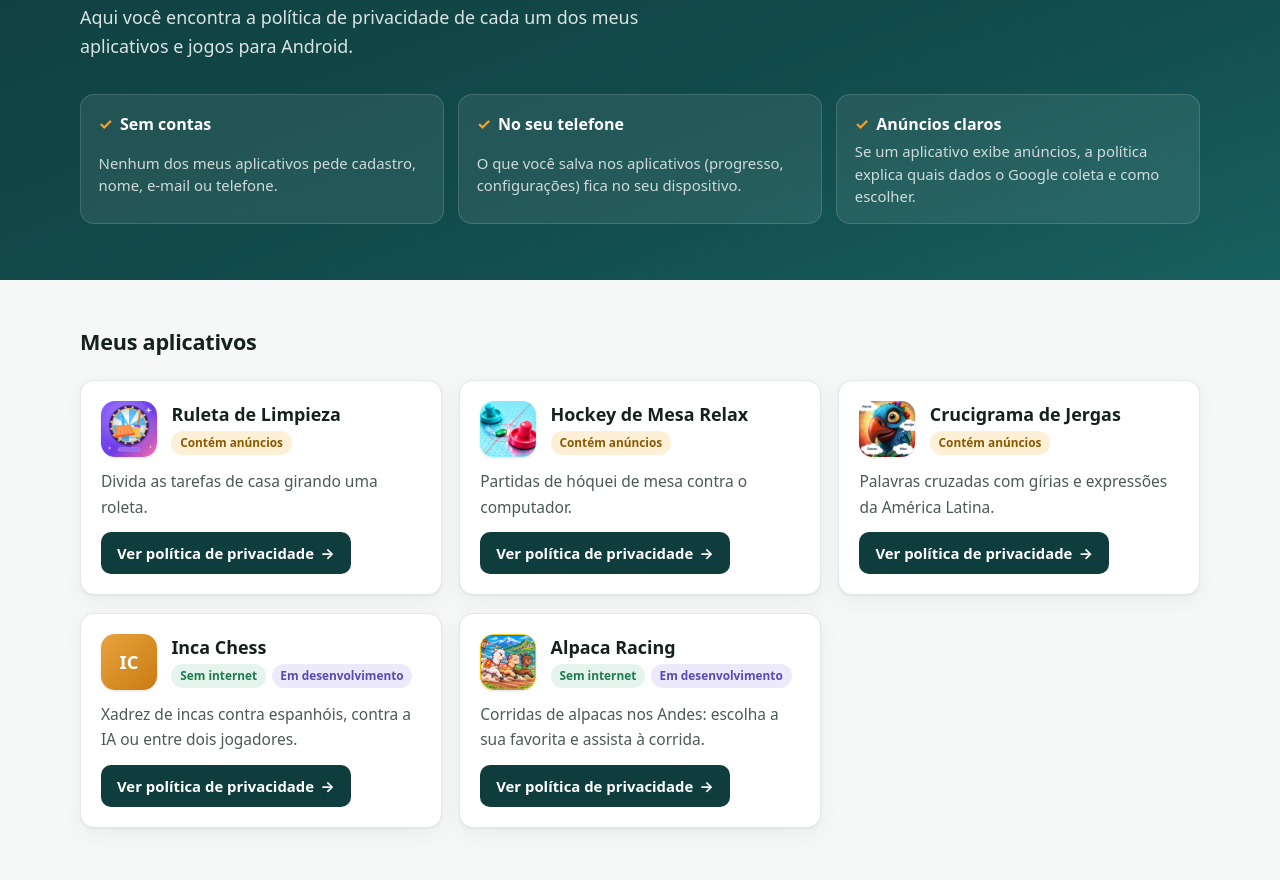
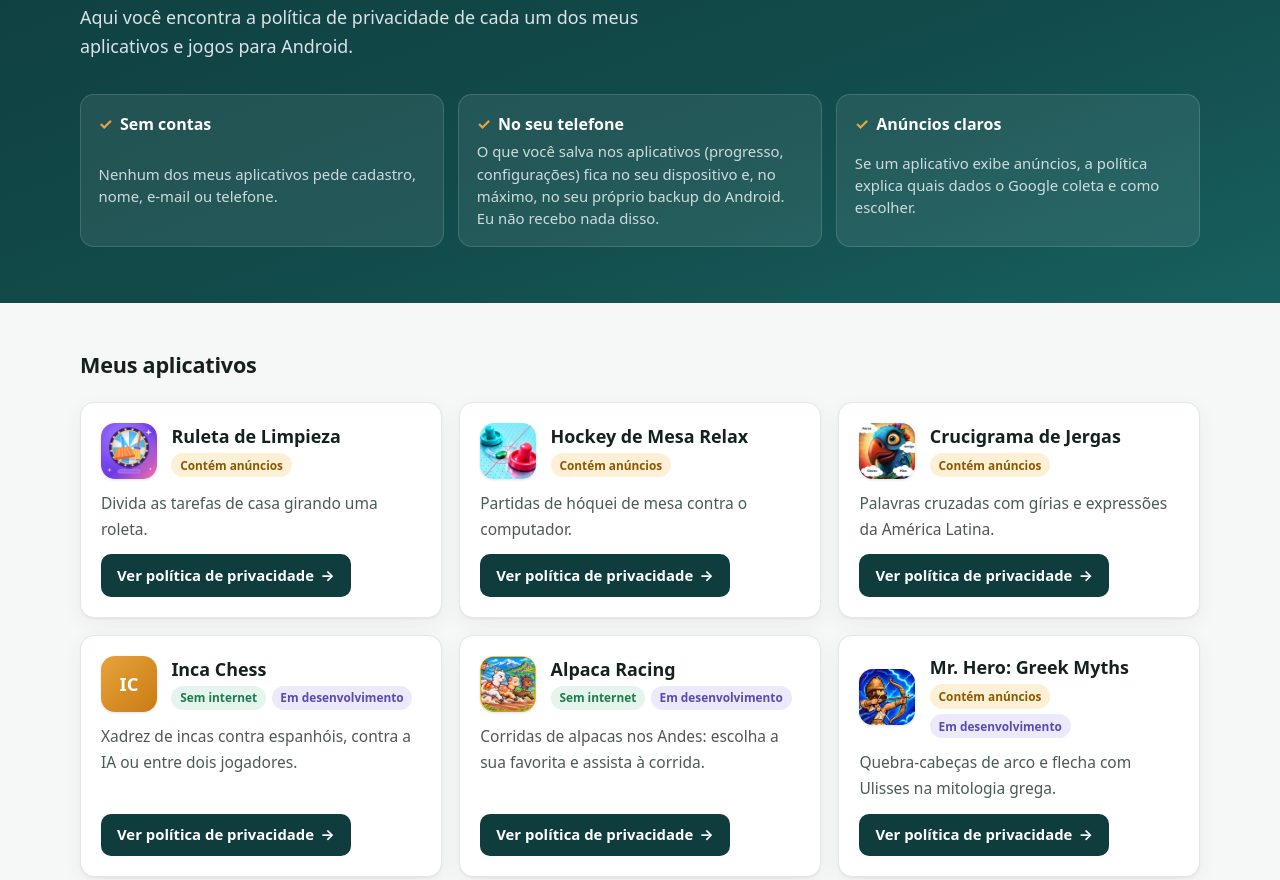
Before and after one commit to diego-g-apps/diego-g-apps.github.io, a plain HTML site: page pt/index.html in a window 1280 px wide. Shown: the part 234-1114 px from the top of the page. Drawn offline with Linux system fonts and the light colour scheme.

Commit message:
Mr. Hero: adicionado ao índice (PT)

```diff
--- a/pt/index.html
+++ b/pt/index.html
@@ -47,7 +47,7 @@
     <p class="lead">Aqui você encontra a política de privacidade de cada um dos meus aplicativos e jogos para Android.</p>
     <ul class="principles">
       <li><strong>Sem contas</strong><span>Nenhum dos meus aplicativos pede cadastro, nome, e-mail ou telefone.</span></li>
-      <li><strong>No seu telefone</strong><span>O que você salva nos aplicativos (progresso, configurações) fica no seu dispositivo.</span></li>
+      <li><strong>No seu telefone</strong><span>O que você salva nos aplicativos (progresso, configurações) fica no seu dispositivo e, no máximo, no seu próprio backup do Android. Eu não recebo nada disso.</span></li>
       <li><strong>Anúncios claros</strong><span>Se um aplicativo exibe anúncios, a política explica quais dados o Google coleta e como escolher.</span></li>
     </ul>
   </div>
@@ -110,6 +110,17 @@
       <p>Corridas de alpacas nos Andes: escolha a sua favorita e assista à corrida.</p>
       <a class="button" href="../pt/privacy/alpaca-racing.html">Ver política de privacidade <span aria-hidden="true">→</span></a>
     </li>
+    <li class="app-card">
+      <div class="app-card-head">
+        <img class="app-icon" src="../assets/img/mr-hero-greek-myths.png" alt="" width="56" height="56" loading="lazy">
+        <div>
+          <h3>Mr. Hero: Greek Myths</h3>
+          <div class="badges"><span class="badge badge--ads">Contém anúncios</span><span class="badge badge--dev">Em desenvolvimento</span></div>
+        </div>
+      </div>
+      <p>Quebra-cabeças de arco e flecha com Ulisses na mitologia grega.</p>
+      <a class="button" href="../pt/privacy/mr-hero-greek-myths.html">Ver política de privacidade <span aria-hidden="true">→</span></a>
+    </li>
   </ul>
 </section>
 </main>
```
